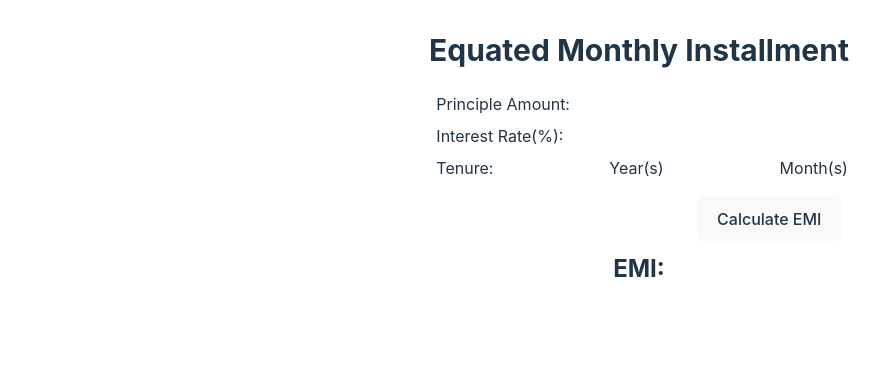
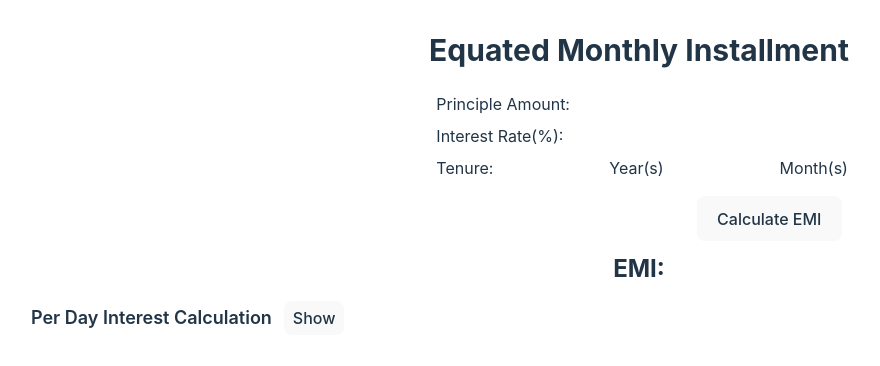
Before and after one commit to sthaB-kash/EMI, a React (Vite) app: page / in a window 1280 px wide. Shown: the top 366 px of the page, without its empty margins (1-881 px from the left). Built offline with nearby package versions, Linux system fonts and the light colour scheme.

Commit message:
feat: use context and per day interest calculation

```diff
--- a/src/App.jsx
+++ b/src/App.jsx
@@ -1,6 +1,8 @@
 import "./App.css";
-import { useState } from "react";
+import { useState, useContext } from "react";
 import EmiList from "./components/emi/EmiList";
+import { EmiContext } from "./components/emi/emiContext";
+import InterestPerDay from "./components/emi/InterestPerDay";
 
 function App() {
   const [principle, setPrinciple] = useState();
@@ -9,8 +11,11 @@ function App() {
   const [month, setMonth] = useState();
   const [tenure, setTenure] = useState();
   const [showEmiList, setShowEmiList] = useState(false);
+  const [showPerDayInterest, setShowPerDayInterest] = useState(false);
 
   const [emi, setEmi] = useState();
+
+  const { data, setData } = useContext(EmiContext);
 
   const handleSubmit = (e) => {
     e.preventDefault();
@@ -22,7 +27,6 @@ function App() {
   };
 
   const calculateEMI = (data) => {
-    console.log(data.principle, data.rate, data.year, data.month);
     let p = Number(data.principle); //Number.parseFloat(principle);
     let r = Number(data.rate) / (100 * 12); // calculate per month for EMI
     let y = Number(data.year);
@@ -37,6 +41,7 @@ function App() {
     console.log("EMI", emi);
     setEmi(emi.toFixed(2));
     setTenure(n);
+    setData({ principle: p, rate, tenure: n });
     setShowEmiList(true);
   };
 
@@ -99,6 +104,18 @@ function App() {
       </h1>
 
       {showEmiList && <EmiList p={principle} r={rate} t={tenure} />}
+      <div className="my-4">
+        <span className="text-lg font-semibold mr-3">
+          Per Day Interest Calculation
+        </span>
+        <button
+          className="px-2 py-1"
+          onClick={() => setShowPerDayInterest(!showPerDayInterest)}
+        >
+          {showPerDayInterest ? "Hide" : "Show"}
+        </button>
+      </div>
+      {showPerDayInterest && <InterestPerDay />}
     </>
   );
 }
--- a/src/components/emi/EmiList.jsx
+++ b/src/components/emi/EmiList.jsx
@@ -3,7 +3,7 @@ import { ADToBS, BSToAD } from "bikram-sambat-js";
 import EMITable from "./Table";
 
 // eslint-disable-next-line react/prop-types
-const EmiList = ({ p, t, r, list = false }) => {
+const EmiList = ({ p, t, r}) => {
   const [date, setDate] = useState(new Date().toISOString().slice(0, 10));
   const [bsDate, setBsDate] = useState();
   const [emiList, setEmiList] = useState([]);
--- /dev/null
+++ b/src/components/emi/InterestPerDay.jsx
@@ -0,0 +1,20 @@
+import { useContext } from "react";
+import { EmiContext } from "./emiContext";
+
+const InterestPerDay = () => {
+  const { data, setData } = useContext(EmiContext);
+
+  return (
+    <section className="border rounded p-3">
+      <div>
+        <pre>p * (r/100)/365 * days</pre>
+        <h3>
+          Interest Per Day:{" "}
+          {Number((data.principle * (data.rate / 100)) / 365).toFixed(2)}
+        </h3>
+      </div>
+    </section>
+  );
+};
+
+export default InterestPerDay;
--- /dev/null
+++ b/src/components/emi/emiContext.jsx
@@ -0,0 +1,21 @@
+import { createContext, useState } from "react";
+
+export const EmiContext = createContext();
+
+const initialData = {
+  principle: 0,
+  rate: 0,
+  tenure: 0,
+};
+
+// eslint-disable-next-line react/prop-types
+const EmiContextProvider = ({ children }) => {
+  const [data, setData] = useState(initialData);
+  return (
+    <EmiContext.Provider value={{ data, setData }}>
+      {children}
+    </EmiContext.Provider>
+  );
+};
+
+export default EmiContextProvider;
--- a/src/main.jsx
+++ b/src/main.jsx
@@ -1,10 +1,13 @@
-import { StrictMode } from 'react'
-import { createRoot } from 'react-dom/client'
-import App from './App.jsx'
-import './index.css'
+import { StrictMode } from "react";
+import { createRoot } from "react-dom/client";
+import App from "./App.jsx";
+import "./index.css";
+import EmiContextProvider from "./components/emi/emiContext.jsx";
 
-createRoot(document.getElementById('root')).render(
+createRoot(document.getElementById("root")).render(
   <StrictMode>
-    <App />
-  </StrictMode>,
-)
+    <EmiContextProvider>
+      <App />
+    </EmiContextProvider>
+  </StrictMode>
+);
```
